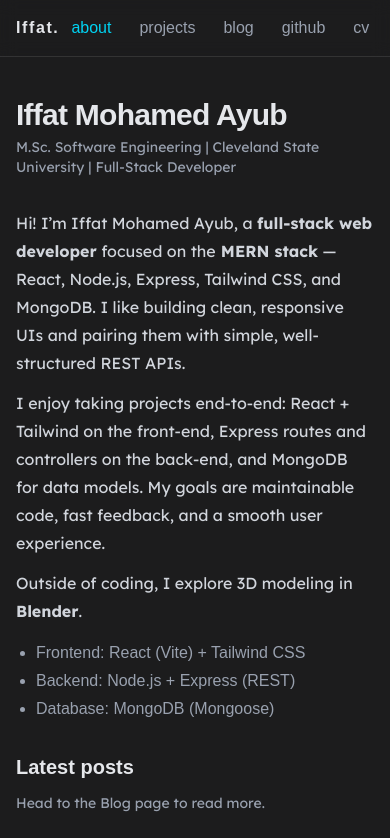
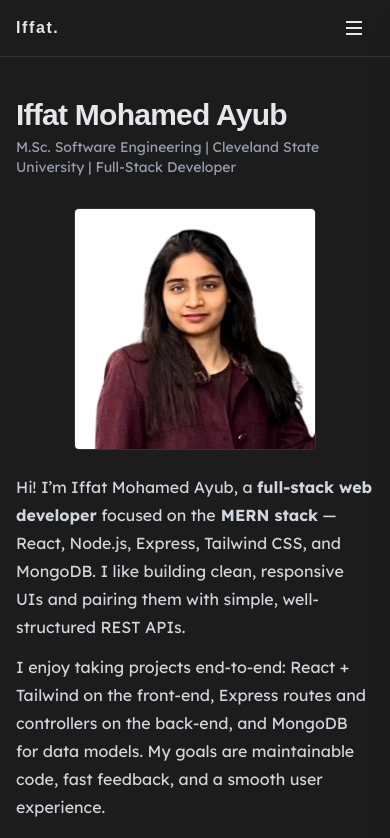
Before and after one commit to iffat180/iffat180.github.io, a React (Vite) app in the folder my-portfolio/: page / in a window 390 px wide. Shown: the top 838 px of the page. Built offline with nearby package versions, Linux system fonts and the light colour scheme; a web font is replaced by a local one.

Commit message:
update navbar styles

```diff
--- a/my-portfolio/src/components/Navbar.jsx
+++ b/my-portfolio/src/components/Navbar.jsx
@@ -1,8 +1,10 @@
-import { NavLink } from "react-router-dom";
+import { useEffect, useState } from "react";
+import { NavLink, useLocation } from "react-router-dom";
 
-const LinkItem = ({ to, children }) => (
+const LinkItem = ({ to, children, onClick }) => (
   <NavLink
     to={to}
+    onClick={onClick}
     className={({ isActive }) =>
       `px-3 py-1 rounded-lg transition ${
         isActive ? "text-cyan-400" : "text-gray-400 hover:text-white"
@@ -14,20 +16,115 @@ const LinkItem = ({ to, children }) => (
 );
 
 export default function Navbar() {
+  const [open, setOpen] = useState(false);
+  const location = useLocation();
+
+  // Close menu on route change
+  useEffect(() => {
+    setOpen(false);
+  }, [location.pathname]);
+
+  // Lock body scroll when menu is open
+  useEffect(() => {
+    document.body.style.overflow = open ? "hidden" : "";
+    return () => (document.body.style.overflow = "");
+  }, [open]);
+
   return (
-    <header className="sticky top-0 z-40 backdrop-blur border-b border-white/10 text-[16px]">
+    <header className="sticky top-0 z-40 backdrop-blur-none md:backdrop-blur border-b border-white/10 text-[16px]">
       <nav className="mx-auto max-w-[805px] px-4 h-14 flex items-center justify-between">
         <NavLink to="/" className="font-semibold tracking-widest no-underline">
           Iffat.
         </NavLink>
-        <div className="flex items-center gap-1">
+
+        {/* Desktop links */}
+        <div className="hidden md:flex items-center gap-1">
           <LinkItem to="/">about</LinkItem>
           <LinkItem to="/projects">projects</LinkItem>
           <LinkItem to="/blog">blog</LinkItem>
           <LinkItem to="/github">github</LinkItem>
           <LinkItem to="/cv">cv</LinkItem>
         </div>
+
+        {/* Mobile hamburger */}
+        <button
+          className="md:hidden inline-flex items-center justify-center p-2 rounded-lg focus:outline-none focus:ring-2 focus:ring-cyan-400/60"
+          aria-label="Toggle menu"
+          aria-controls="mobile-menu"
+          aria-expanded={open}
+          onClick={() => setOpen((v) => !v)}
+        >
+          {/* Hamburger / Close icons */}
+          <svg
+            className={`h-6 w-6 ${open ? "hidden" : "block"}`}
+            viewBox="0 0 24 24"
+            fill="none"
+            stroke="currentColor"
+            strokeWidth="2"
+          >
+            <path d="M4 6h16M4 12h16M4 18h16" />
+          </svg>
+          <svg
+            className={`h-6 w-6 ${open ? "block" : "hidden"}`}
+            viewBox="0 0 24 24"
+            fill="none"
+            stroke="currentColor"
+            strokeWidth="2"
+          >
+            <path d="M6 6l12 12M18 6l-12 12" />
+          </svg>
+        </button>
       </nav>
+
+      {/* Mobile menu drawer */}
+      <div
+        id="mobile-menu"
+        className={`md:hidden fixed inset-0 z-50 ${open ? "" : "pointer-events-none"}`}
+      >
+        {/* Dim background (solid-ish) */}
+        <div
+          className={`absolute inset-0 bg-black/80 transition-opacity ${
+            open ? "opacity-100" : "opacity-0"
+          }`}
+          onClick={() => setOpen(false)}
+        />
+
+        {/* Sheet (solid panel) */}
+        <div
+          className={`ml-auto h-full w-[85%] max-w-xs bg-neutral-950 overflow-y-auto
+                      border-l border-white/10 shadow-xl transition-transform duration-200 ease-out
+                      ${open ? "translate-x-0" : "translate-x-full"}`}
+          role="dialog"
+          aria-modal="true"
+        >
+          <div className="h-14 px-4 flex items-center justify-between border-b border-white/10">
+            <span className="font-semibold tracking-widest">Menu</span>
+            <button
+              className="inline-flex items-center justify-center p-2 rounded-lg focus:outline-none focus:ring-2 focus:ring-cyan-400/60"
+              aria-label="Close menu"
+              onClick={() => setOpen(false)}
+            >
+              <svg
+                className="h-6 w-6"
+                viewBox="0 0 24 24"
+                fill="none"
+                stroke="currentColor"
+                strokeWidth="2"
+              >
+                <path d="M6 6l12 12M18 6l-12 12" />
+              </svg>
+            </button>
+          </div>
+
+          <nav className="px-2 py-3 flex flex-col gap-1">
+            <LinkItem to="/" onClick={() => setOpen(false)}>about</LinkItem>
+            <LinkItem to="/projects" onClick={() => setOpen(false)}>projects</LinkItem>
+            <LinkItem to="/blog" onClick={() => setOpen(false)}>blog</LinkItem>
+            <LinkItem to="/github" onClick={() => setOpen(false)}>github</LinkItem>
+            <LinkItem to="/cv" onClick={() => setOpen(false)}>cv</LinkItem>
+          </nav>
+        </div>
+      </div>
     </header>
   );
 }
--- a/my-portfolio/src/pages/About.jsx
+++ b/my-portfolio/src/pages/About.jsx
@@ -11,7 +11,7 @@ export default function About() {
         </p>
       </div>
 
-        <div className="flex flex-col md:flex-row gap-6 items-start">
+        <div className="flex flex-col-reverse md:flex-row gap-6 items-start">
           <div className="flex-1">
             <p className="leading-7 text-gray-300">
               Hi! I’m Iffat Mohamed Ayub, a <strong>full-stack web developer</strong> focused on the
@@ -39,7 +39,7 @@ export default function About() {
           <img
             src={iffat}
             alt="Iffat Mohamed Ayub"
-            className="w-50 h-50 rounded-sm object-cover ring-1 ring-white/10 hidden md:block"
+            className="w-60 h-60 md:w-52 md:h-52 mx-auto rounded-sm object-cover ring-1 ring-white/10"
           />
         </div>
 
```
